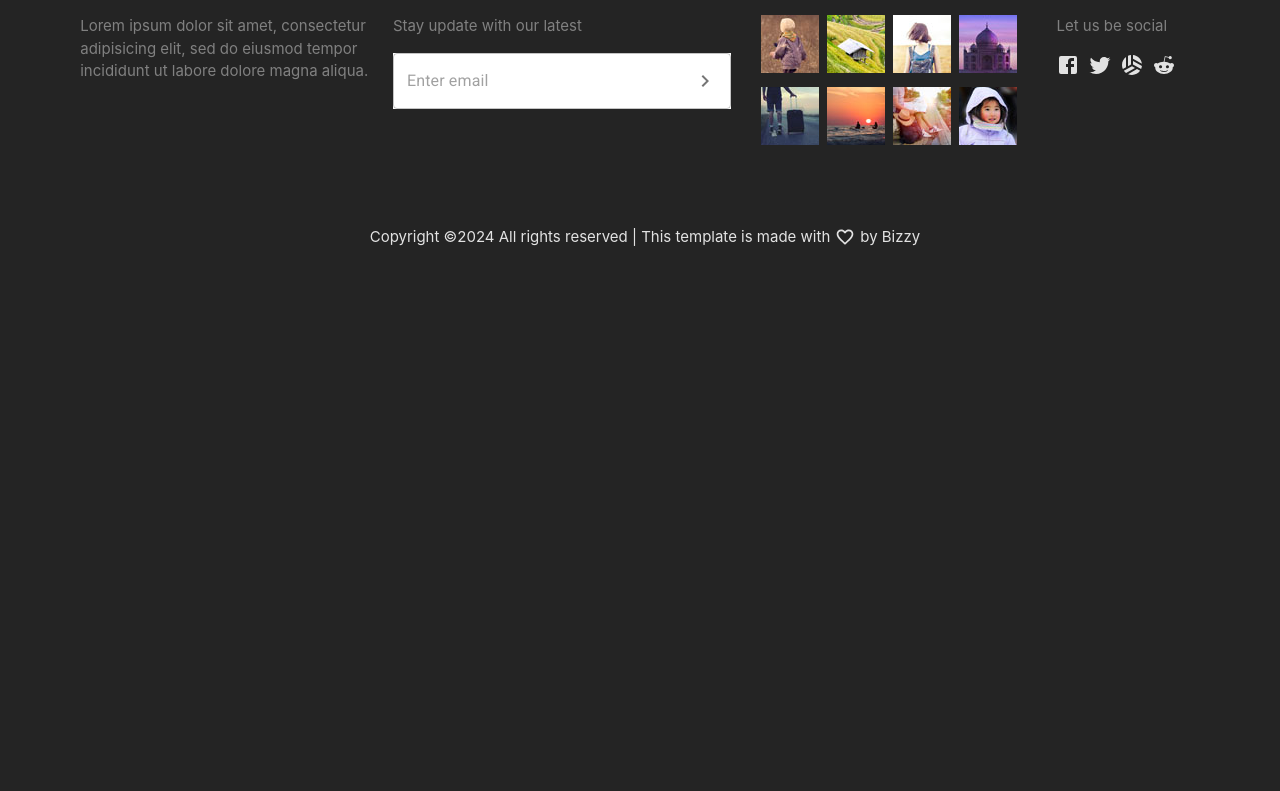
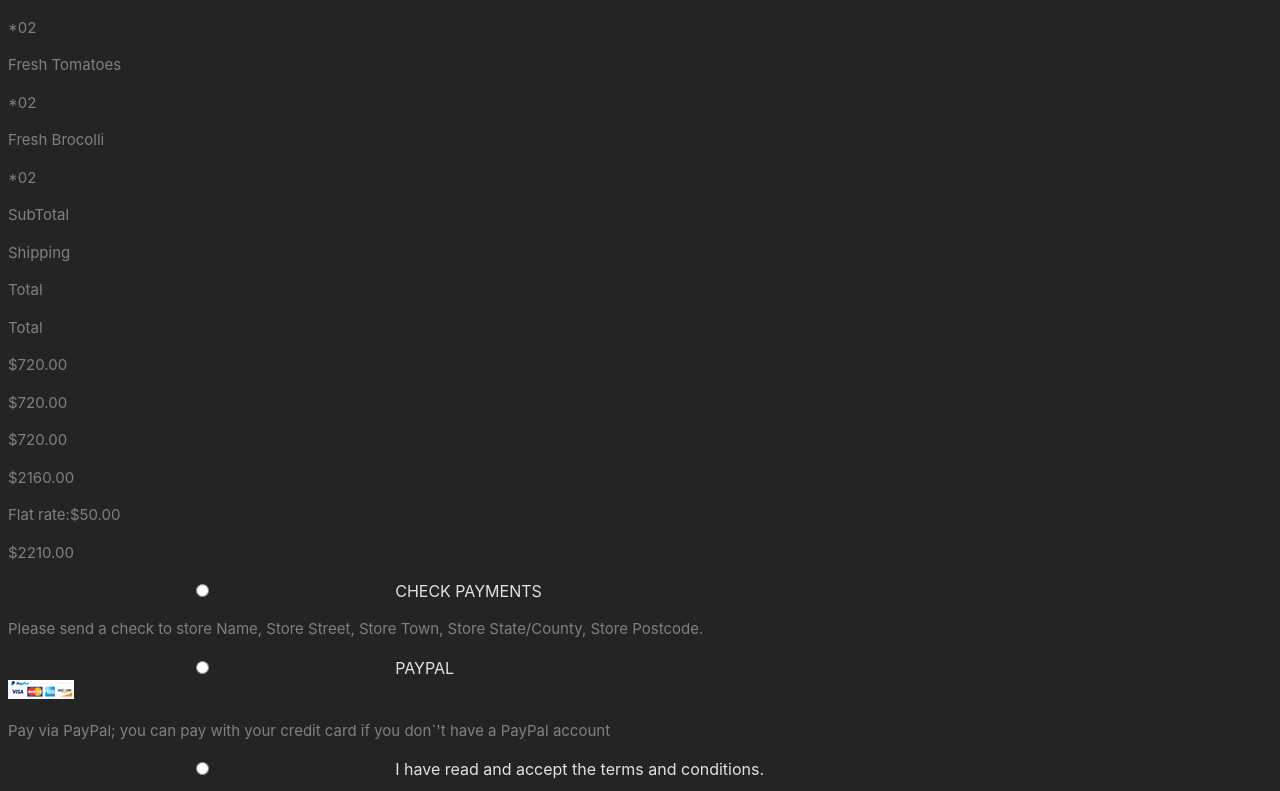
Before and after one commit to BridgetKas/ShoeStore, a React (Vite) app: page /shop in a window 1280 px wide. Shown: the part 4842-5633 px from the top of the page. Before the commit the page ends 5136 px from the top, so only its background shows below. Built offline with nearby package versions, Linux system fonts and the light colour scheme.

Commit message:
Added Checkout  Page

```diff
--- a/src/pages/checkout/checkout.jsx
+++ b/src/pages/checkout/checkout.jsx
@@ -1,5 +1,6 @@
 import ButtonComp from "../../components/common/Button"
 import Input from "../../components/common/input"
+import card from '../../assets/card.jpg'
 
 function CheckoutComp() {
   return (
@@ -47,7 +48,81 @@ function CheckoutComp() {
       </div>
       <Input placeholder="Order Notes" multiline/>
 
+      <div>
+        <p>Your Order</p>
+        <div>
+          <div>
+            <p>Product</p>
+            <div>
+              <p>Fresh Berry</p>
+              <p>*02 </p>
+            </div>
+            <div>
+              <p>Fresh Tomatoes</p>
+              <p>*02 </p>
+            </div>
+            <div>
+              <p>Fresh Brocolli</p>
+              <p>*02 </p>
+            </div>
+            <div>
+              <p>SubTotal</p>
+              <p>Shipping </p>
+              <p>Total </p>
 
+            </div>
+          </div>
+          <div>
+            <p>Total</p>
+            <div>
+              <p>$720.00</p>
+            </div>
+            <div>
+              <p>$720.00</p>
+            </div>
+            <div>
+              <p>$720.00</p>
+            </div>
+            <div>
+              <p>$2160.00</p>
+            </div>
+            <div>
+              <p>Flat rate:$50.00</p>
+            </div>
+            <div>
+              <p>$2210.00</p>
+            </div>
+          </div>
+        </div>
+      </div>
+      <div>
+        <input type="radio"/>
+        <label>CHECK PAYMENTS</label>
+      </div>
+      <div>
+        <p>Please send a check to store Name, Store Street, Store Town, Store State/County, Store Postcode.</p>
+      </div>
+      <div>
+        <div>
+          <input type="radio"/>
+          <label>PAYPAL</label>
+        </div>
+        <div>
+          <img src={card}/>
+        </div>
+      </div>
+      <div>
+        <p>Pay via PayPal; you can pay with your credit card if you don`&apos;t have a PayPal account</p>
+      </div>
+      <div>
+        <div>
+          <input type="radio"/>
+          <label>
+            I have read and accept the terms and conditions.
+          </label>
+        </div>
+      </div>
+      <ButtonComp btnTitle="PROCCCED TO PAYPAL"/>
     </div>
   )
 }
```
Also changed, not shown: src/assets/card.jpg (added).
